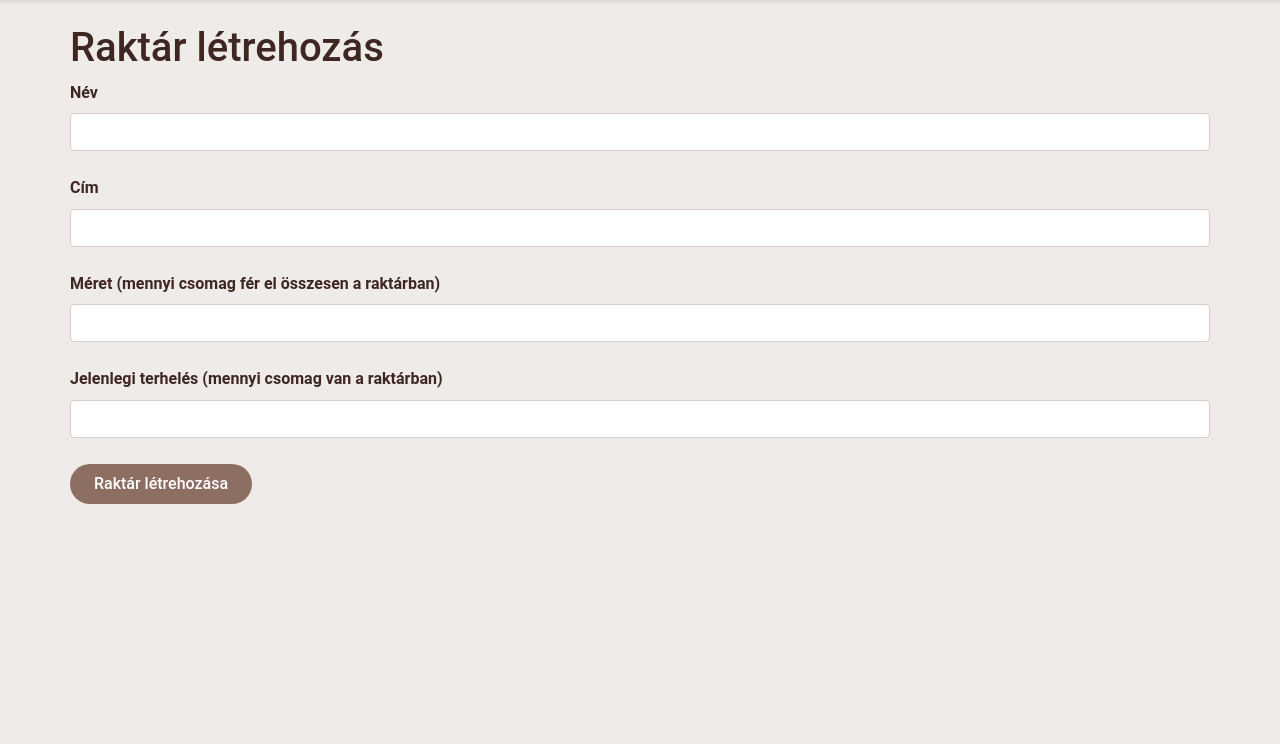
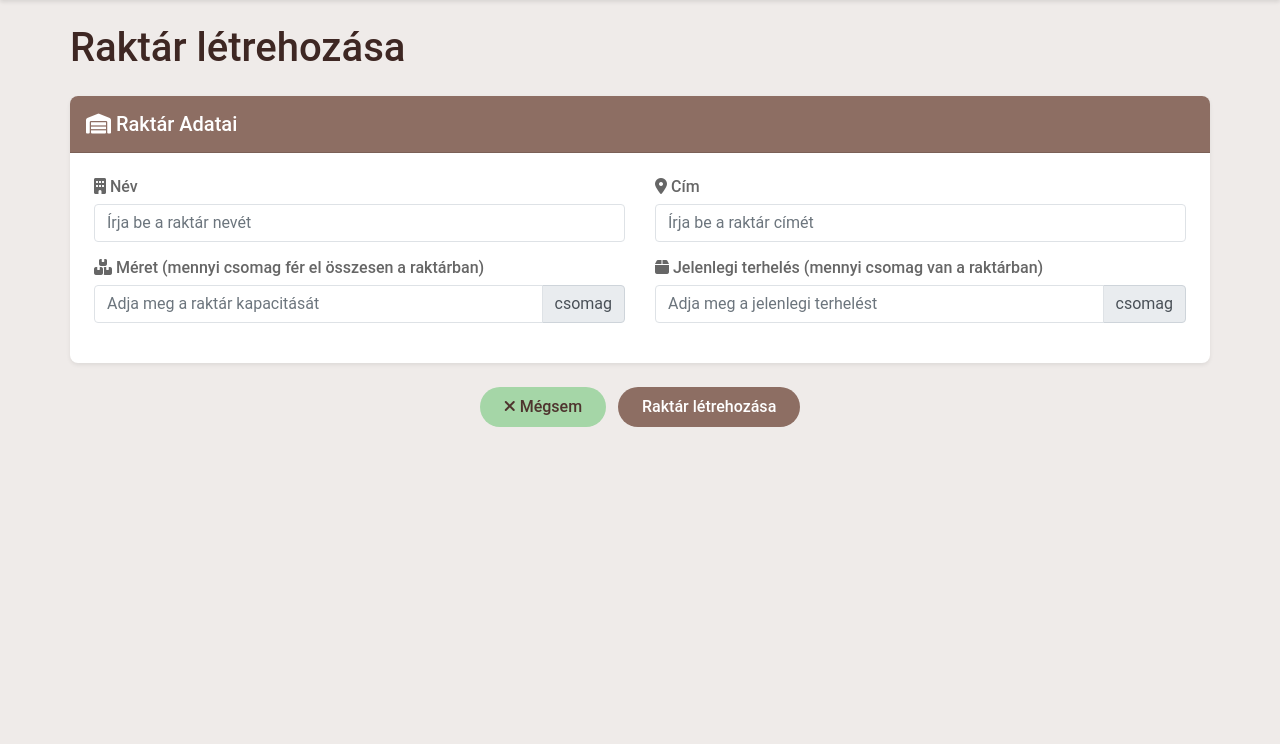
Before and after one commit to pe-box-ninja/webapp, a Flask app: page /warehouse/create in a window 1280 px wide. Shown: the part 59-803 px from the top of the page. Run offline with Flask 3, Linux system fonts and the light colour scheme; the visitor is signed in with stand-in values (Sample User, id 1); some libraries are stand-ins or nearby versions.

Commit message:
design improvements

```diff
--- a/app/templates/package/list.html
+++ b/app/templates/package/list.html
@@ -1,4 +1,6 @@
 {% extends "base.html" %}
+{% from "design-system.html" import icon %}
+
 {% block content %}
 <div class="container mt-4">
     <h1 class="mb-4">Csomagok</h1>
@@ -52,9 +54,6 @@
 
     <!-- Existing table code -->
     <div class="card shadow-sm">
-        <div class="card-header">
-            Csomagok listája
-        </div>
         <div class="card-body p-0">
             <div class="table-responsive">
                 <table class="table table-hover mb-0">
--- a/app/templates/warehouse/create.html
+++ b/app/templates/warehouse/create.html
@@ -1,22 +1,90 @@
-{% extends "base.html" %} {% block content %}
+{% extends "base.html" %}
+{% from "design-system.html" import icon %}
+
+{% block content %}
 <div class="container mt-4">
-  <h1>Raktár létrehozás</h1>
-  <form method="POST" action="{{ url_for('warehouse.create') }}">
-    {{ form.hidden_tag() }}
-    <div class="form-group">
-      {{ form.name.label }} {{ form.name(class="form-control") }}
+  <h1 class="mb-4">Raktár létrehozása</h1>
+
+  <div class="card shadow-sm mb-4">
+    <div class="card-header">
+      <h5 class="mb-0 text-white">{{ icon('warehouse') }} Raktár Adatai</h5>
     </div>
-    <div class="form-group">
-      {{ form.address.label }} {{ form.address(class="form-control p-1") }}
+    <div class="card-body">
+      <form method="POST" action="{{ url_for('warehouse.create') }}">
+        {{ form.hidden_tag() }}
+        <div class="row">
+          <div class="col-md-6 mb-3">
+            <h6>{{ icon('building') }} {{ form.name.label.text }}</h6>
+            {{ form.name(class="form-control", placeholder="Írja be a raktár nevét") }}
+          </div>
+          <div class="col-md-6 mb-3">
+            <h6>{{ icon('map-marker-alt') }} {{ form.address.label.text }}</h6>
+            {{ form.address(class="form-control", placeholder="Írja be a raktár címét") }}
+          </div>
+          <div class="col-md-6 mb-3">
+            <h6>{{ icon('boxes-stacked') }} {{ form.capacity.label.text }}</h6>
+            <div class="input-group">
+              {{ form.capacity(class="form-control", placeholder="Adja meg a raktár kapacitását") }}
+              <div class="input-group-append">
+                <span class="input-group-text">csomag</span>
+              </div>
+            </div>
+          </div>
+          <div class="col-md-6 mb-3">
+            <h6>{{ icon('box') }} {{ form.current_load.label.text }}</h6>
+            <div class="input-group">
+              {{ form.current_load(class="form-control", placeholder="Adja meg a jelenlegi terhelést") }}
+              <div class="input-group-append">
+                <span class="input-group-text">csomag</span>
+              </div>
+            </div>
+          </div>
+        </div>
+      </div>
     </div>
-    <div class="form-group">
-      {{ form.capacity.label }} {{ form.capacity(class="form-control") }}
+
+    <div class="text-center mt-4">
+      <a href="{{ url_for('warehouse.list') }}" class="btn btn-secondary me-2">
+        {{ icon('times') }} Mégsem
+      </a>
+      {{ form.submit(class="btn btn-primary") }}
     </div>
-    <div class="form-group">
-      {{ form.current_load.label }} {{ form.current_load(class="form-control") }}
-      <br>
-    {{ form.submit(class="btn btn-primary") }}
   </form>
+</div>
 
-</div>
+<style>
+  .card {
+    border: none;
+  }
+
+  .card-header h5 {
+    color: #333;
+    font-weight: 500;
+  }
+
+  .form-control {
+    padding: 0.75rem;
+    border: 1px solid #dee2e6;
+    border-radius: 4px;
+  }
+
+  .form-control:focus {
+    border-color: #0056b3;
+    box-shadow: 0 0 0 0.2rem rgba(0, 86, 179, 0.25);
+  }
+
+  h6 {
+    color: #666;
+    font-weight: 500;
+    margin-bottom: 0.5rem;
+  }
+
+  .btn {
+    padding: 0.5rem 1.5rem;
+  }
+
+  .me-2 {
+    margin-right: 0.5rem;
+  }
+</style>
 {% endblock %}
```
